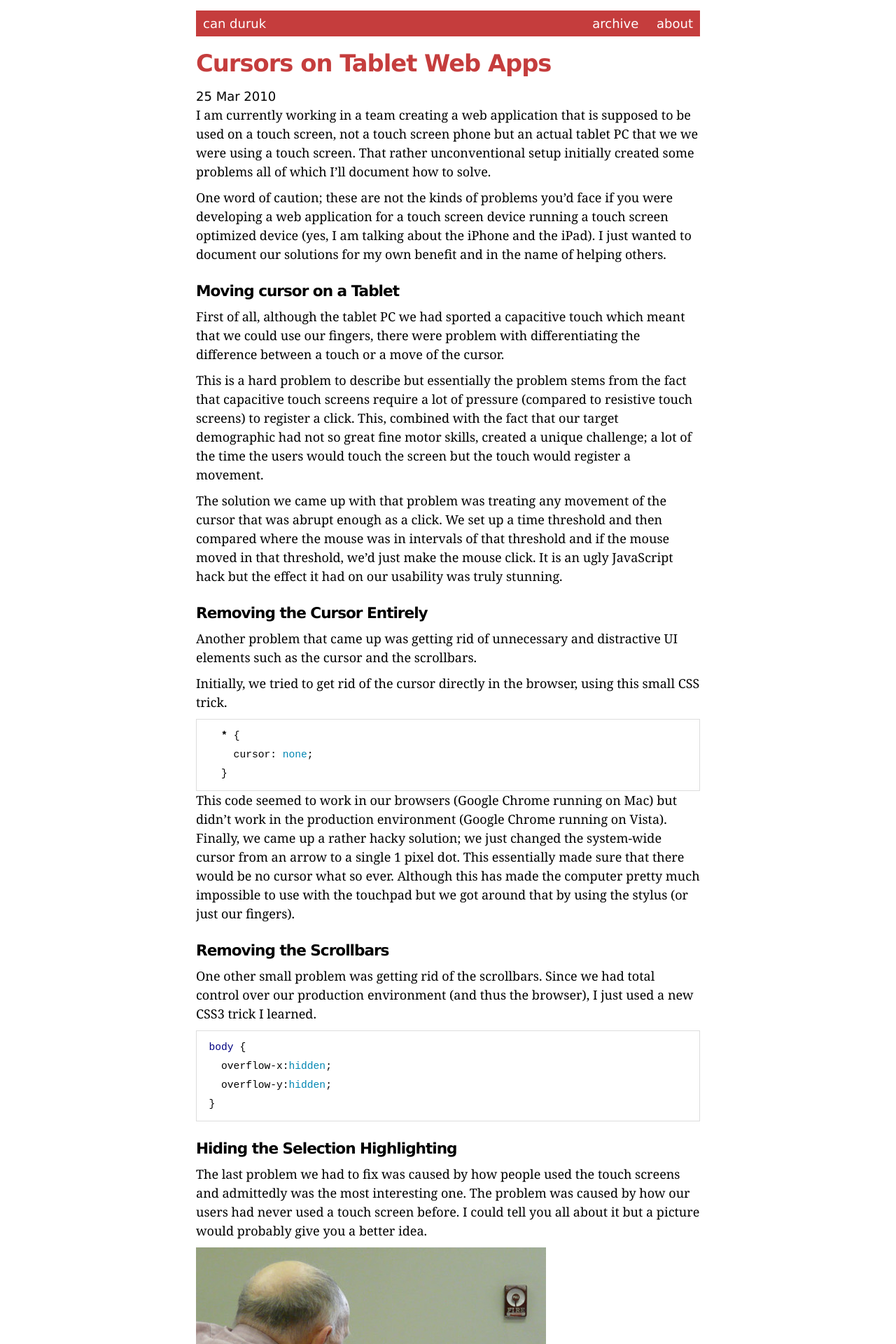
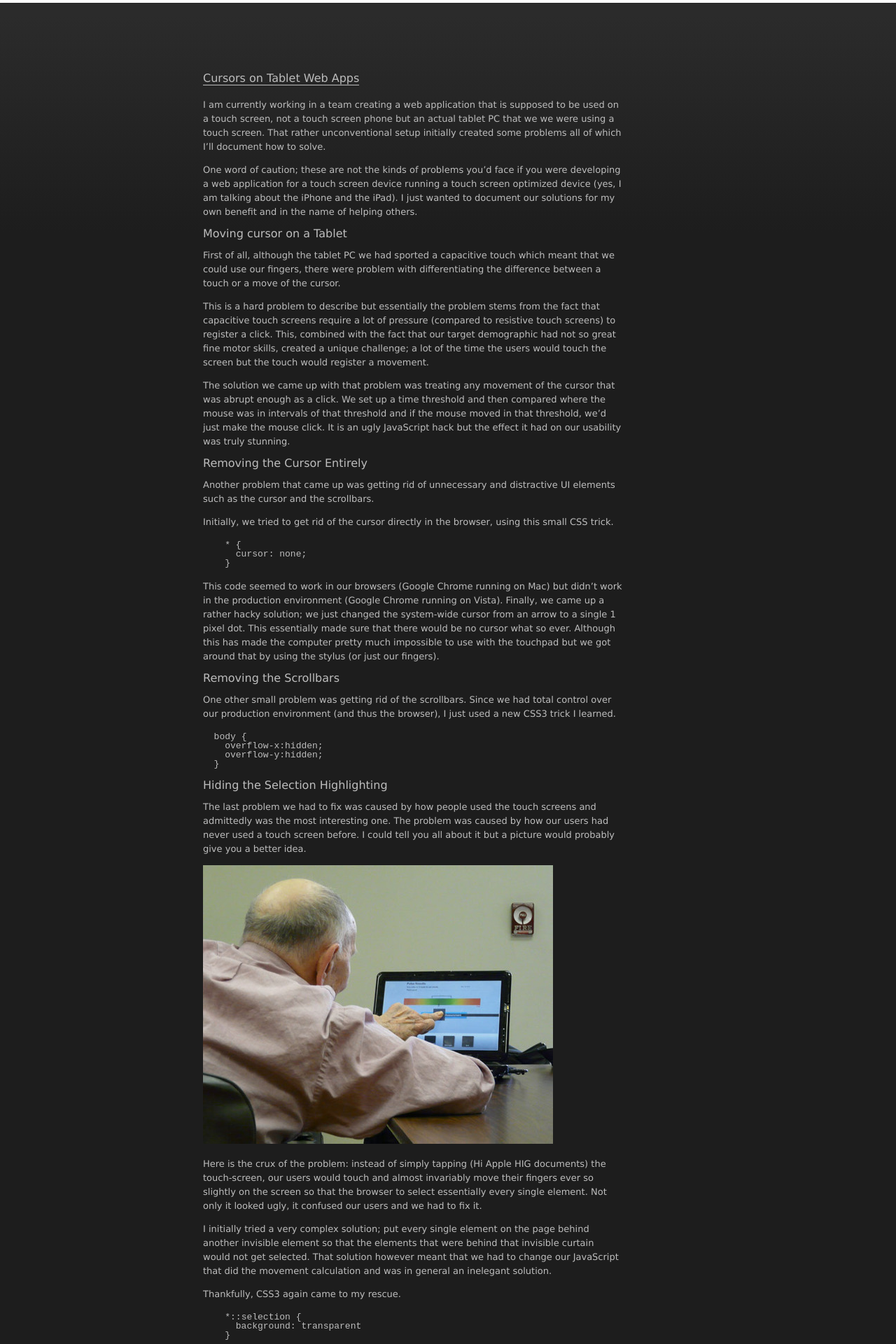
Before and after one commit to cduruk/old.cduruk.github.com, a Jekyll site: the page built from _posts/2010-03-25-cursors-on-tablet-web-apps.md, in a window 1280 px wide. Shown: the top 1920 px of the page at 70% size. Built offline with Jekyll 4.4.1, drawn with Linux system fonts in a browser that asks for light colours; Markdown is read by kramdown in place of the engine named in the settings; comment, search, counter and statistics services are not loaded; some of the changed text lies outside the part shown.

Commit message:
New look

```diff
--- a/_layouts/default.html
+++ b/_layouts/default.html
@@ -2,7 +2,6 @@
 <head>
   <link rel="stylesheet" media="screen" href="/static/css/reset.css" type="text/css">
   <link rel="stylesheet" media="screen" href="/static/css/screen.css" type="text/css">
-  <link rel="stylesheet" media="screen" href="/static/css/syntax.css" type="text/css">
   <meta charset="utf-8">
   <meta name="viewport" content="width=740">
   <title>{% if page.title %}{{ page.title }} &mdash; {% endif %} Can Duruk</title>
@@ -21,24 +20,10 @@
   </script>
 </head>
 <body {% if page.type %}class="{{page.type}}"{% endif %}>
-    <header id="header">
-      <p class="name"><a href="/">Can Duruk</a></p>
-      <nav>
-        <ul class="menu">
-          <li><a href="/archive/">Archive</a></li>
-          <li><a href="/about/">About</a></li>
-        </ul>
-      </nav>
+    <header class="header">
     </header>
-    {{ content }}
-    <footer id="footer">
-      <nav>
-        <ul class="menu">
-          <li><a href="/archive/">Archive</a></li>
-          <li><a href="/about/">About</a></li>
-          <li><a href="https://github.com/cduruk/cduruk.github.com" target="_blank">Source</a></li>
-        </ul>
-      </nav>
-    </footer>
+      <div class="content">
+         {{ content }}
+      </div>
 </body>
 </html>
--- a/_layouts/post.html
+++ b/_layouts/post.html
@@ -3,15 +3,15 @@ layout: default
 type: post
 ---
 
-<h1>
+<h1 class="article-title">
   <a href="{{ page.url }}">{{ page.title }}</a>
 </h1>
-<time class="date" datetime="{{ page.date | date: "%Y-%m-%d" }}">
+<article>
+  {{ content }}
+</article>
+<time class="article-date" datetime="{{ page.date | date: "%Y-%m-%d" }}">
   {{ page.date | date_to_string }}
 </time>
-<article class="content">
-  {{ content }}
-</article>
 <div id="disqus_thread"></div>
 <script type="text/javascript">
     var disqus_shortname = 'candurukblog';
--- a/static/css/screen.css
+++ b/static/css/screen.css
@@ -1,162 +1,59 @@
-/* BEGIN -- General Styleguide */
 body {
-  font-family : "lucida grande", tahoma, verdana, arial, sans-serif;
-  font-size   : 1.125em;
-  line-height : 1.5em;
-  margin      : 0 auto;
-  width       : 720px;
+  background: #2b2b2b;
+  background: -webkit-linear-gradient(top, #2b2b2b 1%,#1d1d1d 15%);
+  background: -moz-linear-gradient(top, #2b2b2b 1%,#1d1d1d 15%);
+  background: linear-gradient(top, #2b2b2b 1%,#1d1d1d 15%);
+  color: #bdbdbd;
+  font-family: 'Lucida Grande', sans-serif;
+  margin: 0 0 50px 0;
 }
 
-p, h1, h2, h3, img, pre, code, blockquote, ul, div {
-  margin-bottom : 10px;
-}
-
-p, blockquote {
-  font-family : georgia, serif;
-  font-size   : 1em;
-  line-height : 1.5em;
-}
-
-h1, h2, h3 {
-  font-weight    : bold;
-  letter-spacing : -1px;
-  margin-top     : 25px;
+p {
+  font-size: 13px;
+  line-height: 20px;
+  margin: 1em 0;
+  width: 600px;
 }
 
 a {
-  color : #c53d3d;
-  text-decoration : none;
+  color: #bdbdbd;
+  -webkit-transition: all 0.2s linear;
+  text-decoration: none;
+  border-bottom: 1px solid #bdbdbd;
 }
 
 a:hover {
-  text-decoration : underline;
+  border-bottom: 1px solid #fff;
+  color: #fff;
 }
 
-h1, h2  {
-  margin-bottom : 20px;
-  font-size     : 1.875em;
+.header {
+  border-top: 4px solid #fff;
+  height: 80px;
 }
 
-h3 {
-  font-size : 1.2em;
+.content{
+  margin: 0 auto;
+  width: 700px;
 }
 
-blockquote {
-  border-left  : 2px solid #bbb;
-  margin-left  : 30px;
-  padding-left : 10px;
+.article-title {
+  margin: 1.25em 0;
 }
 
-pre, code {
-  font-family : monospace;
-  overflow: auto;
+.article-date {
+  font-size: 12px;
 }
 
-div.highlight {
-  margin: 20px 0;
-}
-
-nav {
-  float : right;
-}
-
-aside {
-  background-color: #eee;
-  border: 1px solid #ccc;
-  padding: 5px 5px 0 5px;
-  font-size   : 0.875em;
-  line-height : 1.25em;
-  width: 80%;
-  margin: 0 auto;
-}
-
-time {
-  display : block;
-}
-
-ul {
-  list-style-type: circle;
-}
-
-/* END -- General Styleguide */
-
-/* BEGIN -- Common Elements */
-
-#header {
-  background-color : #c53d3d;
-  color            : #fff;
-  margin-bottom    : 10px;
-  margin-top       : 15px;
-  padding          : 5px 10px 5px 10px;
-  text-transform   : lowercase;
-  overflow         : auto;
-}
-
-#header a {
-  color : #fff;
-}
-
-#header .name {
-  font-family   : "lucida grande", tahoma, verdana, arial, sans-serif;
-  float         : left;
-  margin-bottom : 0px;
-}
-
-#footer {
-  border-top     : 1px solid #c53d3d;
-  font-size      : 0.75em;
-  height         : 30px;
-  margin-top     : 30px;
-  text-transform : uppercase;
-}
-
-/* END -- Common Elements */
-
-/* BEGIN -- Page Specific. */
-
-/* Pages are annotated by their class.*/
-
-.post .date {
-  color          : #bbb;
-  font-family    : "lucida grande", tahoma, verdana, arial, sans-serif;
-  font-size      : 0.75em;
-  text-transform : uppercase;
-  margin-bottom  : 10px;
-  margin-top     : -20px;
-}
-
-.archive .date {
-  display : inline-block;
-  width   : 7em;
-}
-
-.archive ul {
-  list-style-type: none;
-}
-
-.about img {
-  margin-top : 15px;
-}
-
-/* END -- Page Specific. */
-
-.menu {
-  margin-bottom : 0px;
-}
-
-.menu li {
-  display      : inline;
-  list-style   : none;
-  padding-left : 20px;
+.name {
+  font-size: 3em;
+  letter-spacing: 1px;
+  margin: 200px auto 20px auto;
+  text-transform: lowercase;
 }
 
 .highlight {
-  padding-top : 10px;
-  border      : 1px solid #ddd;
+  font-size: 13px;
+  font-family: monospace;
+  margin: 1.25em 0;
 }
-
-.pretty-frame {
-  border      : 1px solid #bbb;
-  padding     : 5px;
-  margin-left : 10px;
-}
```
Also changed, not shown: index.html (+5 -5 lines), static/css/new_syntax.css (added, +61 -0 lines).
